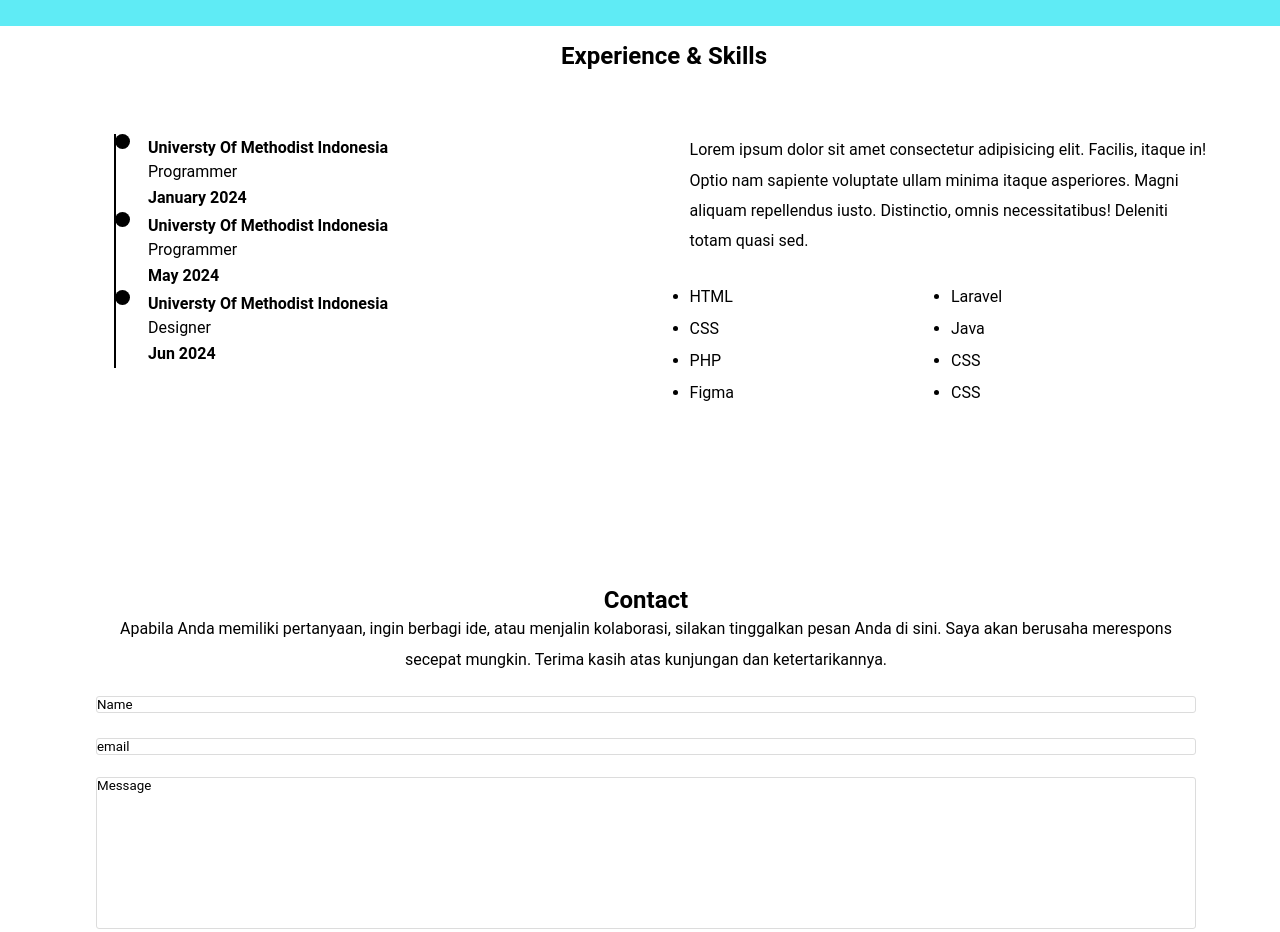
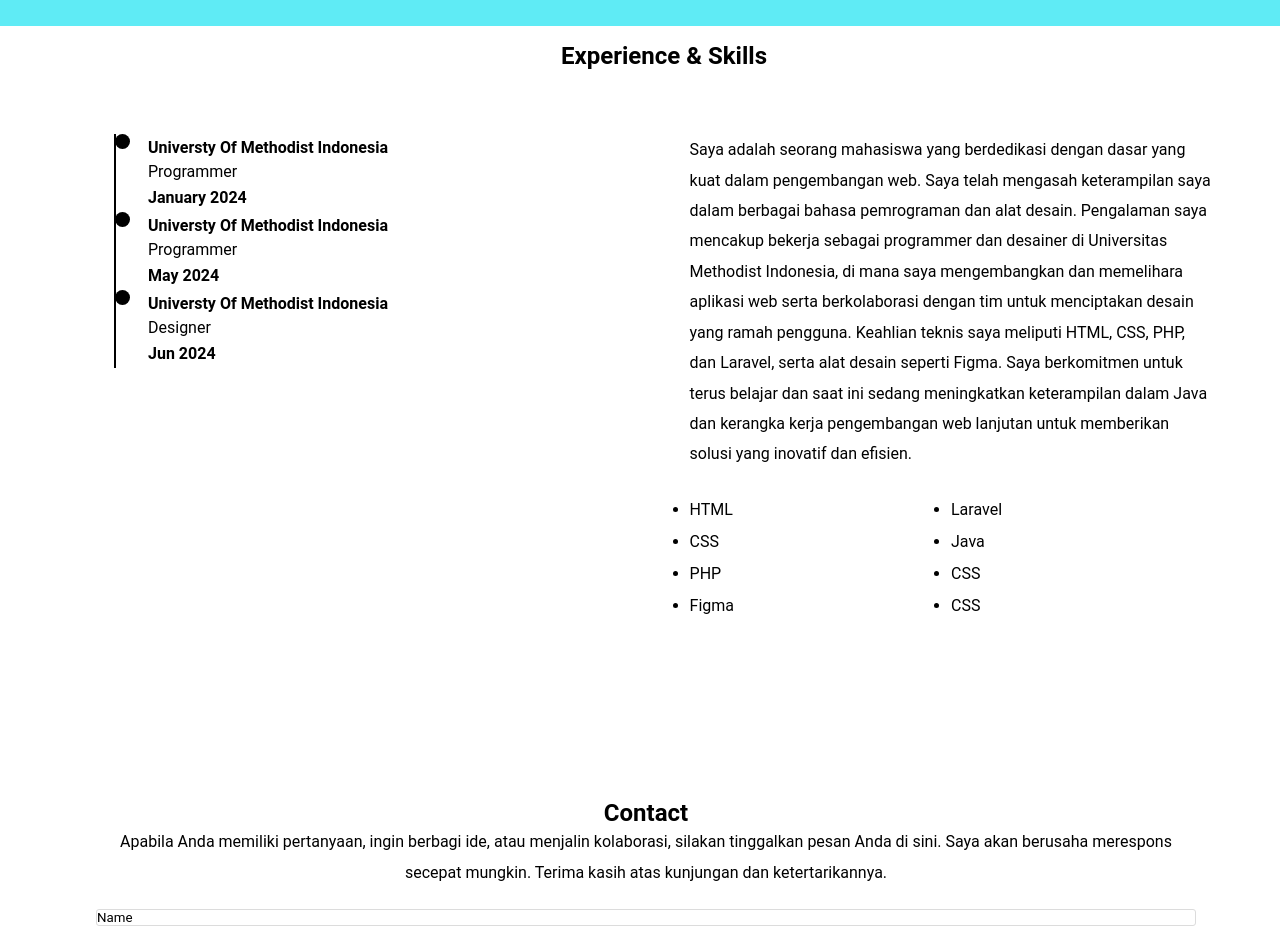
Before and after one commit to idanainggolan/web-portofolio, a plain HTML site: page index.html in a window 1280 px wide. Shown: the part 1580-2512 px from the top of the page. Drawn offline with Linux system fonts and the light colour scheme.

Commit message:
Update index.html
commit

```diff
--- a/index.html
+++ b/index.html
@@ -139,7 +139,7 @@
     </div>
 
     <div class="skills-right">
-        <p>Lorem ipsum dolor sit amet consectetur adipisicing elit. Facilis, itaque in! Optio nam sapiente voluptate ullam minima itaque asperiores. Magni aliquam repellendus iusto. Distinctio, omnis necessitatibus! Deleniti totam quasi sed.</p>
+        <p>Saya adalah seorang mahasiswa yang berdedikasi dengan dasar yang kuat dalam pengembangan web. Saya telah mengasah keterampilan saya dalam berbagai bahasa pemrograman dan alat desain. Pengalaman saya mencakup bekerja sebagai programmer dan desainer di Universitas Methodist Indonesia, di mana saya mengembangkan dan memelihara aplikasi web serta berkolaborasi dengan tim untuk menciptakan desain yang ramah pengguna. Keahlian teknis saya meliputi HTML, CSS, PHP, dan Laravel, serta alat desain seperti Figma. Saya berkomitmen untuk terus belajar dan saat ini sedang meningkatkan keterampilan dalam Java dan kerangka kerja pengembangan web lanjutan untuk memberikan solusi yang inovatif dan efisien.</p>
         <div class="skills-list">
             <ul>
                 <li>HTML</li>
```
